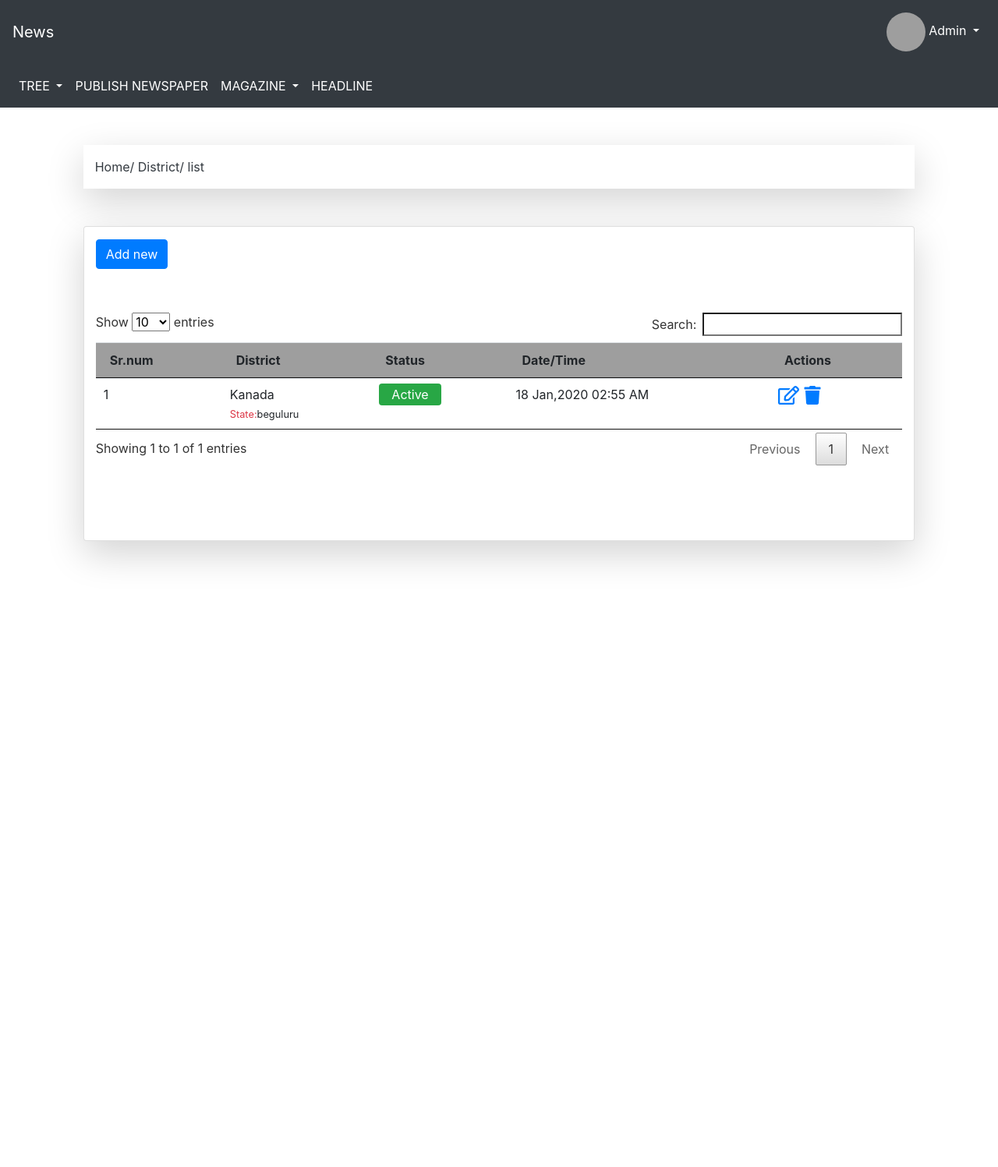
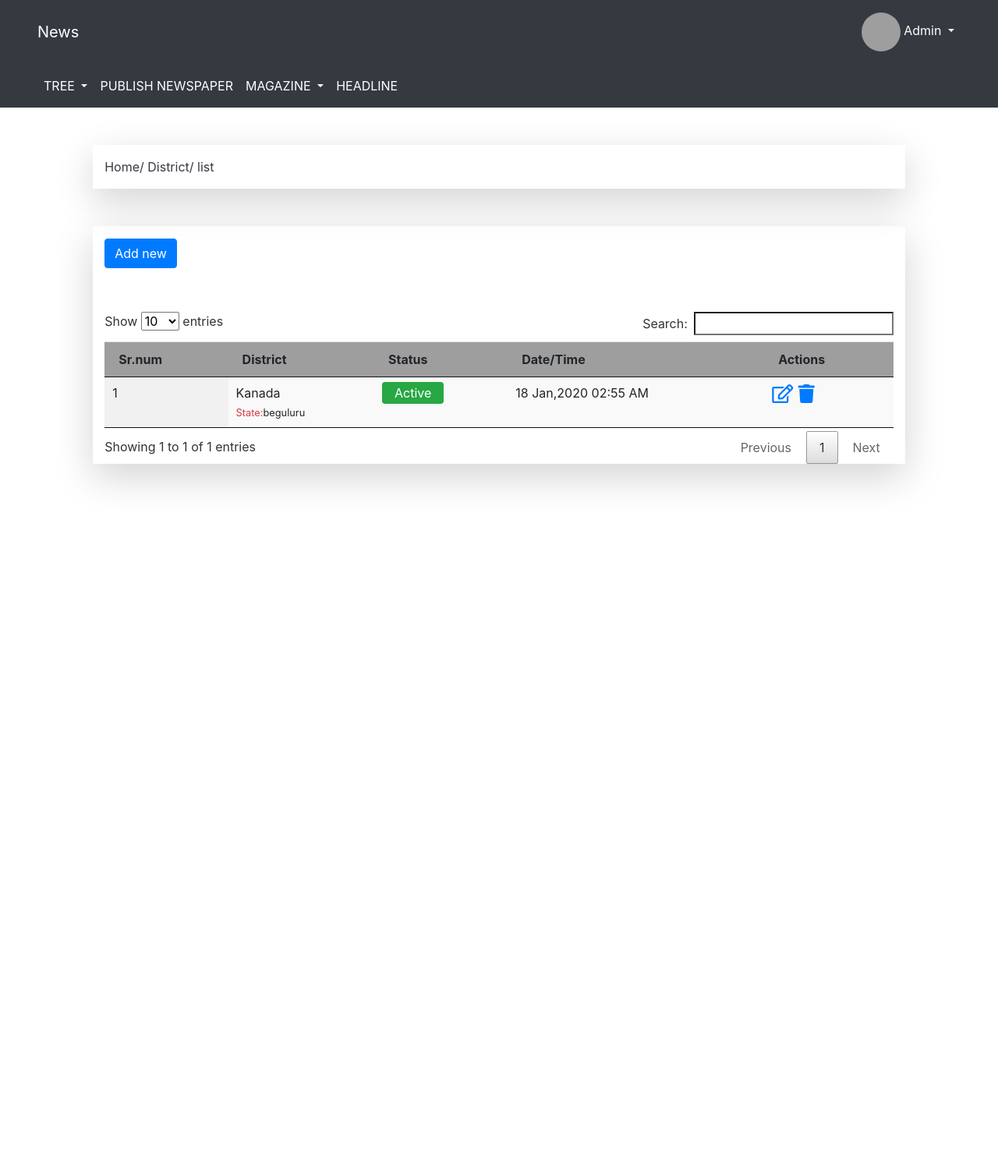
Before and after one commit to GuriSandal/NewsApi, a Django app: page /area/ in a window 1280 px wide. Shown: the whole page at 78% size. After the commit the page ends 626 px from the top, so only its background shows below. Run offline with Django 3.2, Linux system fonts and the light colour scheme; some libraries are stand-ins or nearby versions; grey boxes are pictures that could not be loaded.

Commit message:
responsive tables done.....

```diff
--- a/template/District.html
+++ b/template/District.html
@@ -2,17 +2,18 @@
 {%load static%}
 
 {% block admin_base %}
+<div class="container-fluid">
     <div class="col-md-10 mx-auto mt-5 shadow shadow-lg py-3">
         <span> <a href="" class="text-dark">Home/</a> </span><span><a class="text-dark" href="">District/</a></span><span> <a class="text-dark" href="">list</a></span>
 
     </div>
-<div class="col-md-10 card mx-auto mt-5 shadow shadow-lg">
+    <div class="col-md-10  mx-auto mt-5 shadow shadow-lg">
         <div class="row">
             <div class="col-md-12">
                 <h6><a href="" class="btn btn-primary mt-3" data-toggle="modal" data-target="#exampleModal">Add new</a></h6>
             </div>
         </div>
-    <div >
+
             <!-- modal for add new -->
             <div class="col-md-12 mt-5">
                 <div class="modal fade" id="exampleModal"  data-backdrop="static"  data-keyboard="false" tabindex="-1" role="dialog" aria-labelledby="exampleModalLabel" aria-hidden="true">
@@ -59,14 +60,14 @@
             </div>
             <!-- modal end  -->
 
-    </div>
+
         <!-- table  satart    -->
         <div class="row">
             <div class="col-md-12 p-0">
                 <div class="row">
                     <div class="col-md-12">
                         <div class="container">
-                        <table class="table table-fluid" id="myTable">
+                            <table class="table table-fluid display nowrap" style="width:100%" id="myTable">
                             <thead>
                             <tr><th>Sr.num</th>
                                 <th>District</th>
@@ -184,6 +185,8 @@
             <!-- modal end  -->
 
         </div>
+
+</div>
     <script>
  $(document).ready(function() {
             $('#myTable').DataTable( {
--- a/template/admin_base.html
+++ b/template/admin_base.html
@@ -20,7 +20,7 @@
 <div class="container-fluid">
     <div class="row">
         <div class="col-md-12 mx-auto p-0">
-            <nav class="navbar navbar-expand-lg navbar-dark bg-dark">
+            <nav class="navbar navbar-expand-lg navbar-dark px-5 bg-dark">
                 <a class="navbar-brand" href="{% url 'state' %}">News</a>
                 <button class="navbar-toggler" type="button" data-toggle="collapse" data-target="#navbarNavDropdown" aria-controls="navbarNavDropdown" aria-expanded="false" aria-label="Toggle navigation">
                   <span class="navbar-toggler-icon"></span>
@@ -42,7 +42,7 @@
 
         </div>
         <div class="col-md-12 mx-auto p-0">
-            <nav class="navbar navbar-expand-lg navbar-dark bg-dark">
+            <nav class="navbar navbar-expand-lg navbar-dark bg-dark px-5">
 
                 <button class="navbar-toggler" type="button" data-toggle="collapse" data-target="#navbarNavDropdown" aria-controls="navbarNavDropdown" aria-expanded="false" aria-label="Toggle navigation">
                   <span class="navbar-toggler-icon"></span>
--- a/template/headline.html
+++ b/template/headline.html
@@ -18,7 +18,7 @@
             <div class="row">
                 <div class="col-md-12 py-3">
                     <div class="container">
-                        <table class="table table-fluid"  id="myTable" >
+                        <table class="table table-fluid display nowrap" style="width:100%"  id="myTable" >
                         <thead>
                         <tr><th>Sr.num</th>
                             <th>Headline</th>
--- a/template/magzine_catagory.html
+++ b/template/magzine_catagory.html
@@ -66,7 +66,7 @@
             <div class="row">
                 <div class="col-md-12">
                     <div class="container">
-                        <table class="table table-fluid" id="myTable">
+                        <table class="table table-fluid display nowrap" style="width:100%" id="myTable">
                         <thead>
                         <tr><th>Sr.num</th>
                             <th>Magzine Catagory</th>
--- a/template/state.html
+++ b/template/state.html
@@ -66,7 +66,7 @@
         <div class="row">
             <div class="col-md-12">
                 <div class="container">
-                    <table class="table table-fluid" id="myTable">
+                    <table class="table table-fluid display nowrap" style="width:100%" id="myTable">
                     <thead>
                     <tr><th>Sr.num</th>
                         <th>State</th>
--- a/template/sunday_magzine.html
+++ b/template/sunday_magzine.html
@@ -48,7 +48,7 @@
             <div class="row">
                 <div class="col-md-12">
                     <div class="container-fluid">
-                        <table class="table table-fluid" id="myTable">
+                        <table class="table table-fluid display nowrap" style="width:100%" id="myTable">
                         <thead>
                         <tr><th>Sr.num</th>
                             <th>Magzine </th>
```
Lines whose indentation alone changed are shown as unchanged.
